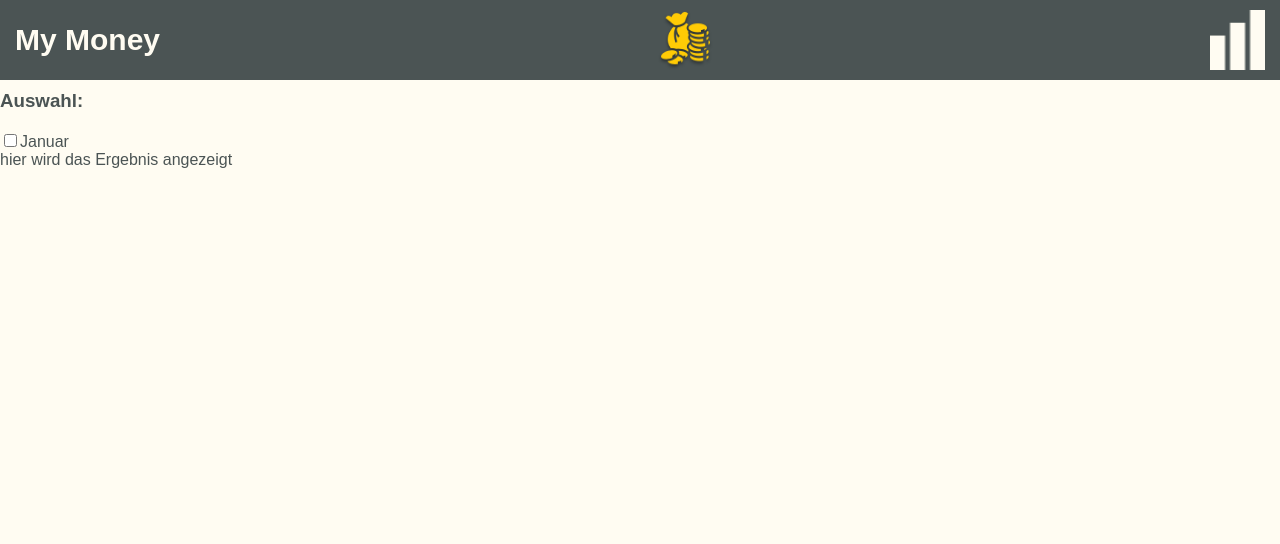
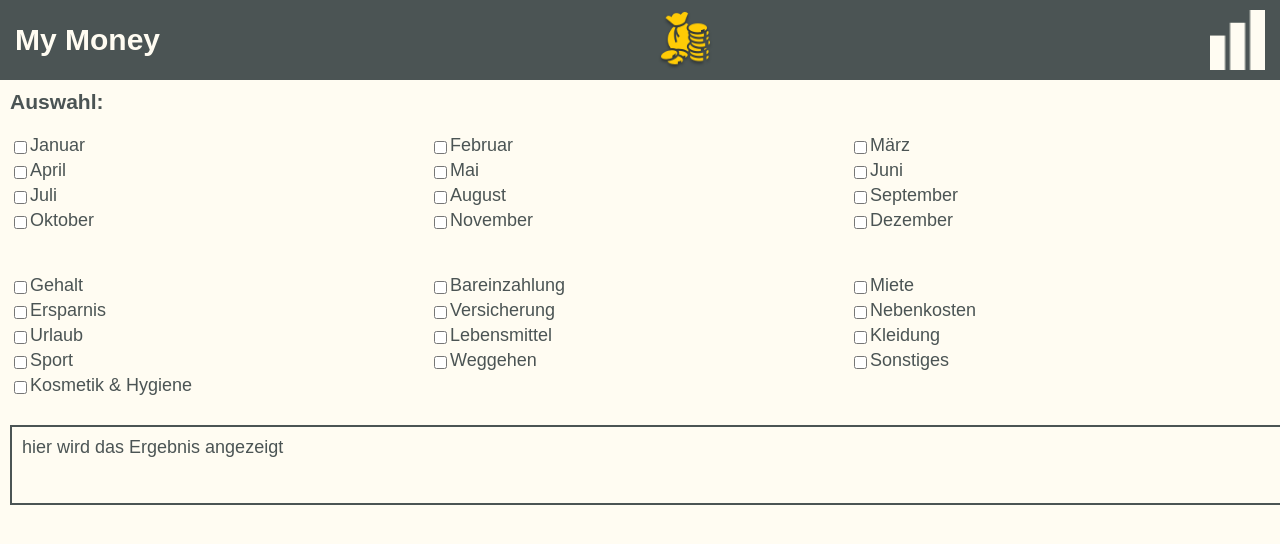
Before and after one commit to kathrinnoack/my-money, a React (Create React App) app: page /statistic in a window 1280 px wide. Shown: the top 544 px of the page. Built offline with nearby package versions, Linux system fonts and the light colour scheme.

Commit message:
add checkboxes to page & component

```diff
--- a/src/app/GlobalStyles.js
+++ b/src/app/GlobalStyles.js
@@ -14,5 +14,6 @@ export default createGlobalStyle`
         font-family: sans-serif;
         background-color: #fffcf2;
         color: #4b5454;
+        font-size: 18px;
     }
 `;
--- a/src/components/DropdownCategory.js
+++ b/src/components/DropdownCategory.js
@@ -21,7 +21,7 @@ function DropdownCategory({ type, onChange, value }) {
     { type: "Ausgabe", name: "Lebensmittel" },
     { type: "Ausgabe", name: "Kleidung" },
     { type: "Ausgabe", name: "Versicherung" },
-    { type: "Ausgabe", name: "Kosmetik & Hygieneartikel" },
+    { type: "Ausgabe", name: "Kosmetik & Hygiene" },
     { type: "Ausgabe", name: "Weggehen" },
     { type: "Ausgabe", name: "Sport" },
     { type: "Ausgabe", name: "Urlaub" },
--- a/src/components/Statistic.js
+++ b/src/components/Statistic.js
@@ -1,14 +1,87 @@
 import React from "react";
+import styled from "styled-components";
+
+const StatisticHeadline = styled.h3`
+  margin-left: 10px;
+`;
+
+const StyledCheckbox = styled.div`
+  display: grid;
+  grid-template-rows: 25px 25px 25px 25px 25px;
+  grid-template-columns: 20px 3fr 20px 3fr 20px 3fr;
+  margin: 15px 10px 15px 10px;
+`;
+
+const StyledOutput = styled.div`
+  margin: 25px 10px 15px 10px;
+  padding: 10px;
+  border: 2px solid #4b5454;
+  height: 80px;
+  width: 100%;
+`;
 
 function Statistic() {
   return (
     <>
-      <h3>Auswahl:</h3>
-      <div>
+      <StatisticHeadline>Auswahl:</StatisticHeadline>
+      <StyledCheckbox>
         <input type="checkbox" />
-        <label for="Januar">Januar</label>
-      </div>
-      <div>hier wird das Ergebnis angezeigt</div>
+        <label for="01">Januar</label>
+        <input type="checkbox" />
+        <label for="02">Februar</label>
+        <input type="checkbox" />
+        <label for="03">März</label>
+        <input type="checkbox" />
+        <label for="04">April</label>
+        <input type="checkbox" />
+        <label for="05">Mai</label>
+        <input type="checkbox" />
+        <label for="06">Juni</label>
+        <input type="checkbox" />
+        <label for="07">Juli</label>
+        <input type="checkbox" />
+        <label for="08">August</label>
+        <input type="checkbox" />
+        <label for="09">September</label>
+        <input type="checkbox" />
+        <label for="10">Oktober</label>
+        <input type="checkbox" />
+        <label for="11">November</label>
+        <input type="checkbox" />
+        <label for="12">Dezember</label>
+      </StyledCheckbox>
+      <StyledCheckbox>
+        <input type="checkbox" />
+        <label for="Gehalt">Gehalt</label>
+        <input type="checkbox" />
+        <label for="Bareinzahlung">Bareinzahlung</label>
+        <input type="checkbox" />
+        <label for="Miete">Miete</label>
+        <input type="checkbox" />
+        <label for="Ersparnis">Ersparnis</label>
+        <input type="checkbox" />
+        <label for="Versicherung">Versicherung</label>
+        <input type="checkbox" />
+        <label for="Nebenkosten">Nebenkosten</label>
+        <input type="checkbox" />
+        <label for="Urlaub">Urlaub</label>
+        <input type="checkbox" />
+        <label for="Lebensmittel">Lebensmittel</label>
+        <input type="checkbox" />
+        <label for="Kleidung">Kleidung</label>
+        <input type="checkbox" />
+        <label for="Sport">Sport</label>
+
+        <input type="checkbox" />
+        <label for="Weggehen">Weggehen</label>
+
+        <input type="checkbox" />
+        <label for="Sonstiges">Sonstiges</label>
+        <input type="checkbox" />
+        <label for="Kosmetik & Hygiene">Kosmetik & Hygiene</label>
+      </StyledCheckbox>
+
+      <StyledOutput>hier wird das Ergebnis angezeigt</StyledOutput>
     </>
   );
 }
```
